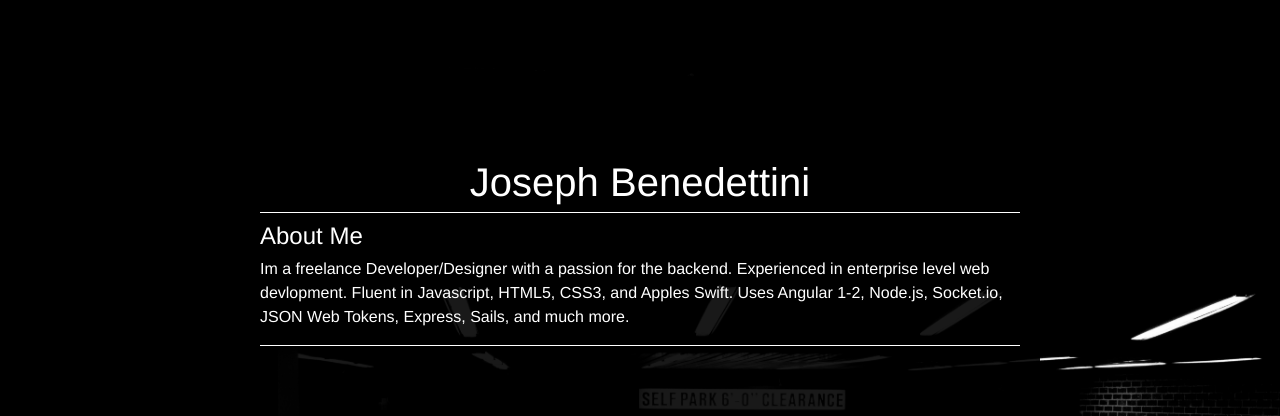
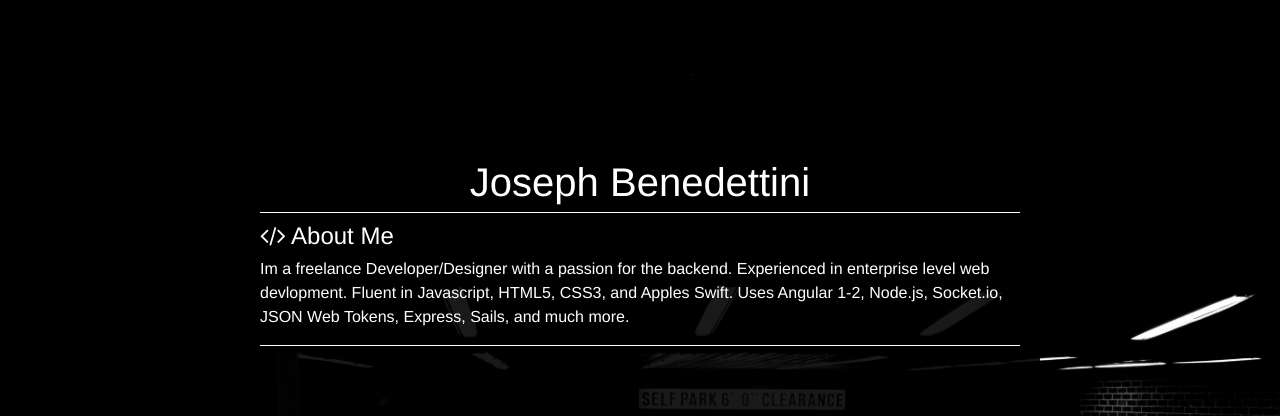
Before and after one commit to JBenedettini/user, a Jekyll site: the page built from index.html, in a window 1280 px wide. Shown: the part 100-516 px from the top of the page. Built offline with Jekyll 4.4.1, drawn with Linux system fonts in a browser that asks for light colours; nearby versions of some CDN libraries.

Commit message:
Add Changes

```diff
--- a/index.html
+++ b/index.html
@@ -13,7 +13,7 @@ layout: default
         </div>
 
         <div id="about-me">
-        <h4>About Me</h4>
+        <h4><i class="fa fa-code"></i> About Me</h4>
         <p>Im a freelance Developer/Designer with a passion for the backend. Experienced
   in enterprise level web devlopment. Fluent in Javascript, HTML5, CSS3, and Apples Swift.
   Uses Angular 1-2, Node.js, Socket.io, JSON Web Tokens, Express, Sails, and much more.</p>
```
Also changed, not shown: 2 other files.
